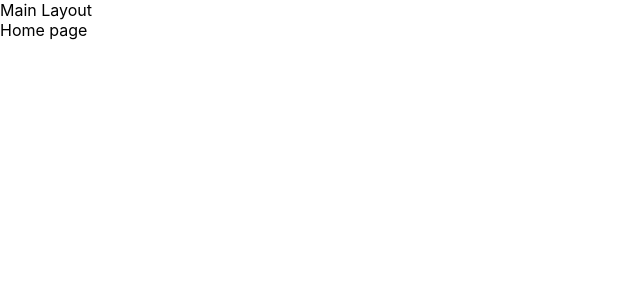
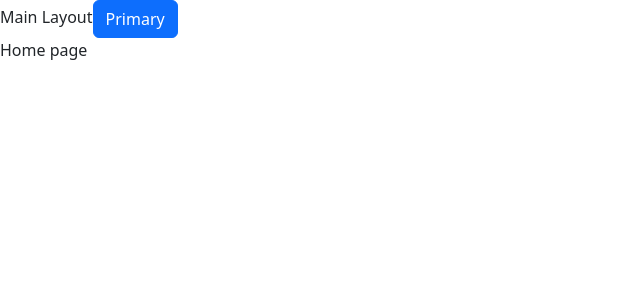
Before and after one commit to yovana888/Tutormid, a React (Vite) app: page / in a window 1280 px wide. Shown: the top 300 px of the page, without its empty margins (0-640 px from the left). Built offline with nearby package versions, Linux system fonts and the light colour scheme.

Commit message:
styledComponents

```diff
--- /dev/null
+++ b/src/Components/Elements/Button/ButtonStyled.jsx
@@ -0,0 +1,8 @@
+import React from 'react'
+import Button from 'react-bootstrap/Button';
+
+export default function ButtonStyled() {
+  return (
+    <Button variant="primary">Primary</Button>
+  )
+}
--- a/src/Layout/Main/Main.jsx
+++ b/src/Layout/Main/Main.jsx
@@ -1,10 +1,12 @@
 import React from 'react'
 import { Outlet } from 'react-router-dom'
+import ButtonStyled from '../../Components/Elements/Button/ButtonStyled'
 
 export default function Main() {
   return (
     <div>
       Main Layout
+      <ButtonStyled/>
       <Outlet />
     </div>
   )
--- a/src/main.jsx
+++ b/src/main.jsx
@@ -2,6 +2,7 @@ import React from 'react'
 import ReactDOM from 'react-dom/client'
 import Router from './Router/Router'
 import './index.css'
+import '../node_modules/bootstrap/dist/css/bootstrap.min.css';
 
 ReactDOM.createRoot(document.getElementById('root')).render(
   <React.StrictMode>
```
Also changed, not shown: src/Components/Elements/Button/Style.ts (added, +12 -0 lines).
